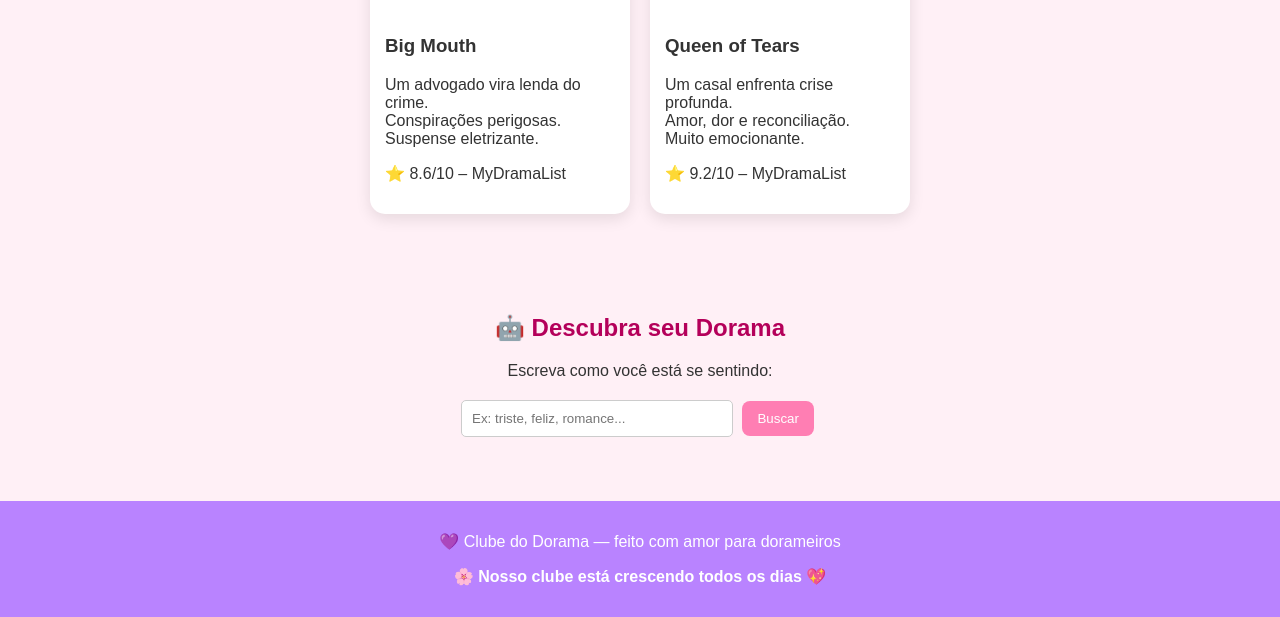
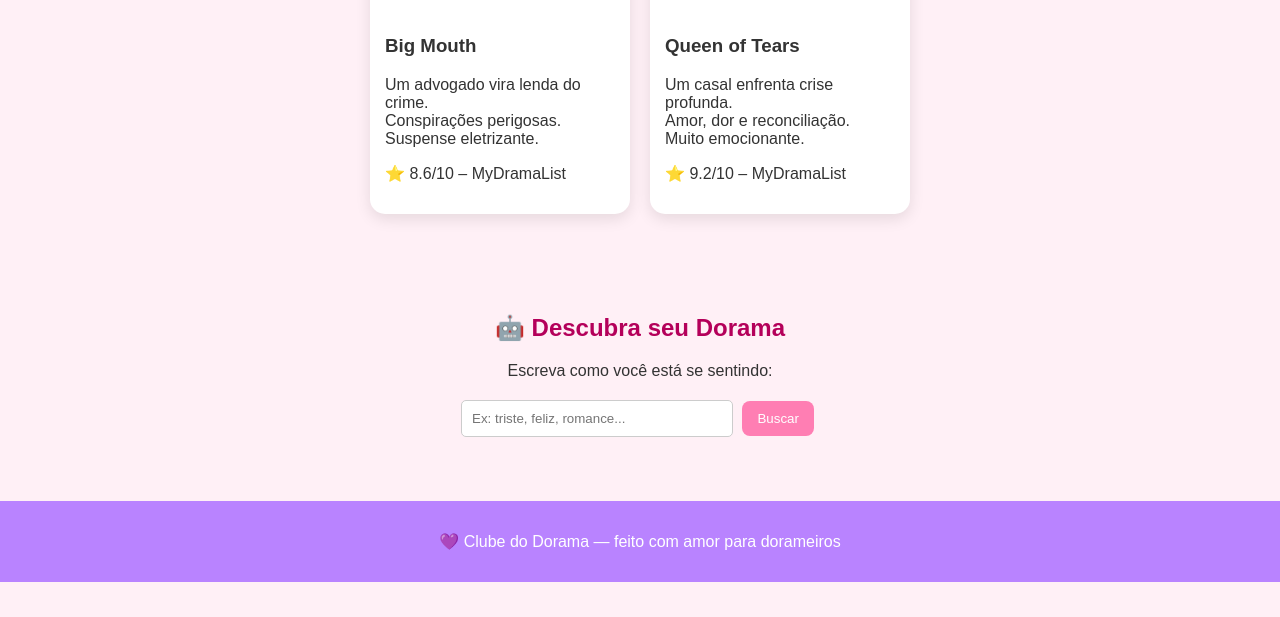
Before and after one commit to boymav/clube-do-dorama, a plain HTML site: page index.html in a window 1280 px wide. Shown: the part 10897-11514 px from the top of the page. After the commit the page ends 11479 px from the top, so only its background shows below. Drawn offline with Linux system fonts and the light colour scheme; no server answers.

Commit message:
Update index.html

```diff
--- a/index.html
+++ b/index.html
@@ -164,13 +164,7 @@ por emoção, novidades do mundo dorameiro e recomendações sob medida.
 
 <footer>
 <p>💜 Clube do Dorama — feito com amor para dorameiros</p>
-
-<p id="contador-visitas" style="margin-top:10px; font-weight:bold;">
-🌸 Carregando visitas...
-</p>
-
 </footer>
-
 
 <script>
 /* BANCO DE DORAMAS (PROVISÓRIO) */
@@ -813,22 +807,8 @@ function fecharDetalhe() {
  document.getElementById("detalhe").style.display = "none";
 }
 
-window.onload = function() {
+window.onload = carregarTodos;
+</script>
 
-    carregarTodos();
-
-    fetch("https://api.countapi.xyz/hit/clubedodorama-2026/visitas?amount=1")
-    .then(response => response.json())
-    .then(data => {
-        document.getElementById("contador-visitas").innerHTML =
-            "🌸 Já tivemos <strong>" + data.value + "</strong> dorameiros visitando o clube 💕";
-    })
-    .catch(() => {
-        document.getElementById("contador-visitas").innerHTML =
-            "🌸 Nosso clube está crescendo todos os dias 💖";
-    });
-
-};
-</script>
 </body>
 </html>
```
